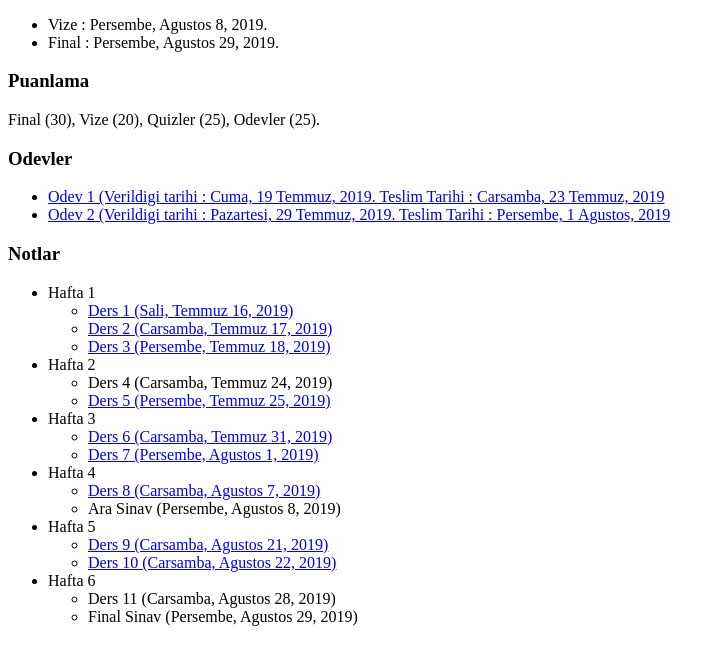
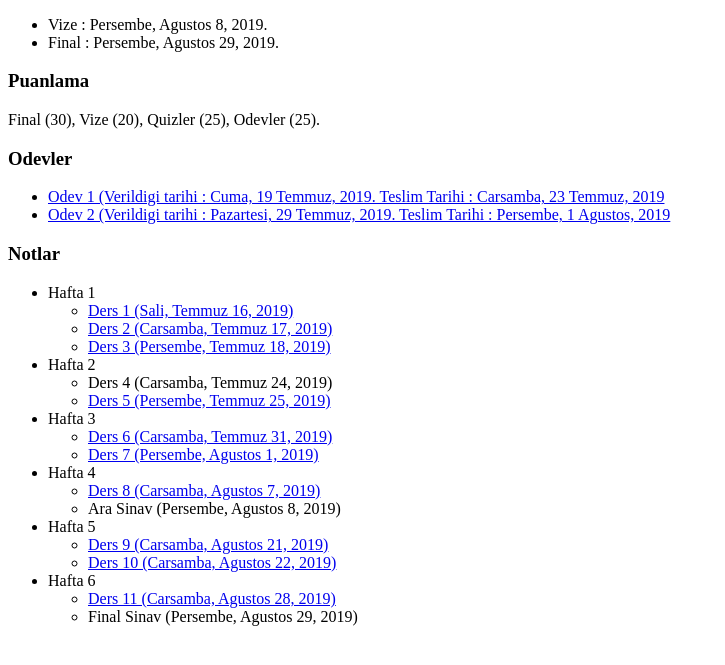
Before and after one commit to msgsuyaz2019/msgsuyaz2019.github.io, a plain HTML site: page FonksiyonelAnaliz/FA.html in a window 1280 px wide. Shown: the part 105-770 px from the top of the page, without its empty margins (0-725 px from the left). Drawn offline with Linux system fonts and the light colour scheme.

Commit message:
Update FA.html

```diff
--- a/FonksiyonelAnaliz/FA.html
+++ b/FonksiyonelAnaliz/FA.html
@@ -63,7 +63,7 @@
 
             <li> Hafta 6 </li>
                 <ul>
-                    <li> <ahref="Ders11Agustos28.pdf"> Ders 11 (Carsamba, Agustos 28, 2019)</a>
+                    <li> <a href="Ders11Agustos28.pdf"> Ders 11 (Carsamba, Agustos 28, 2019)</a>
                     <li> Final Sinav (Persembe, Agustos 29, 2019)</a>
 
                 </ul>
```
